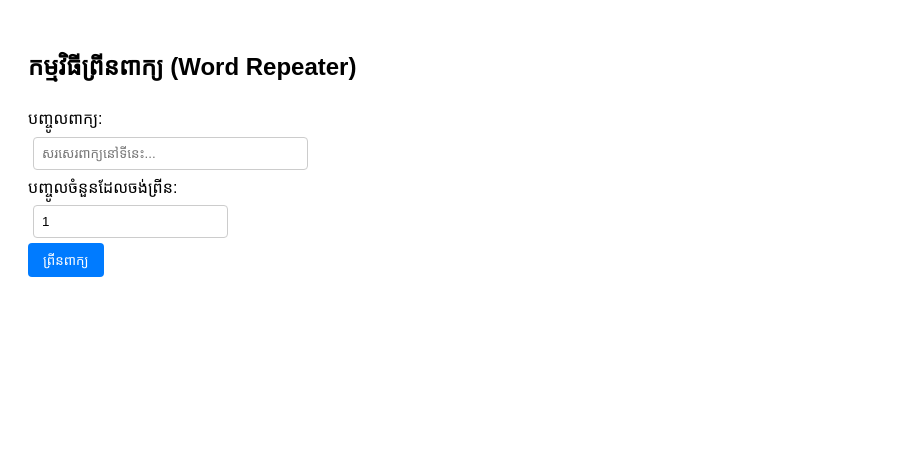
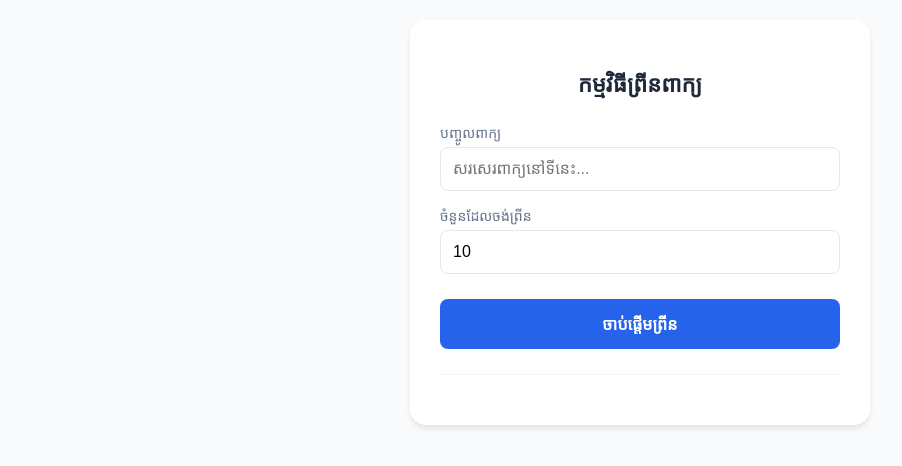
Before and after one commit to phornsiphanthorng-del/PhanThorng-word-repeater, a plain HTML site: page index.html in a window 1280 px wide. Shown: the whole page, without its empty margins (0-902 px from the left). Drawn offline with Linux system fonts and the light colour scheme.

Commit message:
Update index.html

```diff
--- a/index.html
+++ b/index.html
@@ -2,48 +2,103 @@
 <html lang="km">
 <head>
     <meta charset="UTF-8">
-    <title>Word Repeater</title>
+    <!-- បន្ថែមបន្ទាត់ខាងក្រោមនេះ ដើម្បីឱ្យវាឈប់ Zoom Out លើទូរសព្ទ -->
+    <meta name="viewport" content="width=device-width, initial-scale=1.0">
+    <title>Word Repeater Pro</title>
     <style>
-        body { font-family: sans-serif; padding: 20px; line-height: 1.6; }
-        input { padding: 8px; margin: 5px; border: 1px solid #ccc; border-radius: 4px; }
-        button { padding: 8px 15px; background-color: #007bff; color: white; border: none; border-radius: 4px; cursor: pointer; }
-        button:hover { background-color: #0056b3; }
-        #result { margin-top: 20px; white-space: pre-wrap; }
+        :root {
+            --primary-color: #2563eb;
+            --bg-color: #f8fafc;
+        }
+        body {
+            font-family: 'Inter', -apple-system, sans-serif;
+            background-color: var(--bg-color);
+            display: flex;
+            justify-content: center;
+            padding: 20px;
+            margin: 0;
+        }
+        .container {
+            background: white;
+            padding: 30px;
+            border-radius: 16px;
+            box-shadow: 0 4px 6px -1px rgba(0, 0, 0, 0.1);
+            width: 100%;
+            max-width: 400px;
+        }
+        h2 { color: #1e293b; text-align: center; margin-bottom: 25px; font-size: 22px; }
+        .input-group { margin-bottom: 15px; }
+        label { display: block; margin-bottom: 5px; color: #64748b; font-size: 14px; }
+        input {
+            width: 100%;
+            padding: 12px;
+            border: 1.5px solid #e2e8f0;
+            border-radius: 8px;
+            box-sizing: border-box;
+            font-size: 16px;
+        }
+        input:focus { outline: none; border-color: var(--primary-color); }
+        button {
+            width: 100%;
+            padding: 14px;
+            background-color: var(--primary-color);
+            color: white;
+            border: none;
+            border-radius: 8px;
+            font-size: 16px;
+            font-weight: 600;
+            cursor: pointer;
+            transition: background 0.2s;
+            margin-top: 10px;
+        }
+        button:hover { background-color: #1d4ed8; }
+        #result {
+            margin-top: 25px;
+            padding-top: 20px;
+            border-top: 1px solid #f1f5f9;
+            max-height: 300px;
+            overflow-y: auto;
+            font-size: 16px;
+        }
+        .line-item { margin-bottom: 5px; color: #334155; }
     </style>
 </head>
 <body>
 
-    <h2>កម្មវិធីព្រីនពាក្យ (Word Repeater)</h2>
+    <div class="container">
+        <h2>កម្មវិធីព្រីនពាក្យ</h2>
 
-    <label>បញ្ចូលពាក្យ:</label><br>
-    <input type="text" id="wordInput" placeholder="សរសេរពាក្យនៅទីនេះ..." size="30"><br>
+        <div class="input-group">
+            <label>បញ្ចូលពាក្យ</label>
+            <input type="text" id="wordInput" placeholder="សរសេរពាក្យនៅទីនេះ...">
+        </div>
 
-    <label>បញ្ចូលចំនួនដែលចង់ព្រីន:</label><br>
-    <input type="number" id="countInput" value="1"><br>
+        <div class="input-group">
+            <label>ចំនួនដែលចង់ព្រីន</label>
+            <input type="number" id="countInput" value="10">
+        </div>
 
-    <button onclick="generateWords()">ព្រីនពាក្យ</button>
+        <button onclick="generateWords()">ចាប់ផ្តើមព្រីន</button>
 
-    <div id="result"></div>
+        <div id="result"></div>
+    </div>
 
     <script>
         function generateWords() {
-            // ទាញយកតម្លៃពី Input
             let word = document.getElementById('wordInput').value;
             let n = parseInt(document.getElementById('countInput').value);
             let display = document.getElementById('result');
 
-            // លុបលទ្ធផលចាស់ចេញ
             display.innerHTML = "";
 
-            // បង្កើត Loop ដូចក្នុង C++ របស់អ្នកដែរ
-            if (word !== "" && n > 0) {
+            if (word.trim() !== "" && n > 0) {
                 let output = "";
                 for (let i = 1; i <= n; i++) {
-                    output += i + ". " + word + "<br>";
+                    output += <div class="line-item">${i}. ${word}</div>;
                 }
                 display.innerHTML = output;
             } else {
-                alert("សូមបញ្ចូលពាក្យ និងចំនួនឱ្យបានត្រឹមត្រូវ!");
+                alert("សូមបញ្ចូលព័ត៌មានឱ្យបានគ្រប់គ្រាន់!");
             }
         }
     </script>
```
